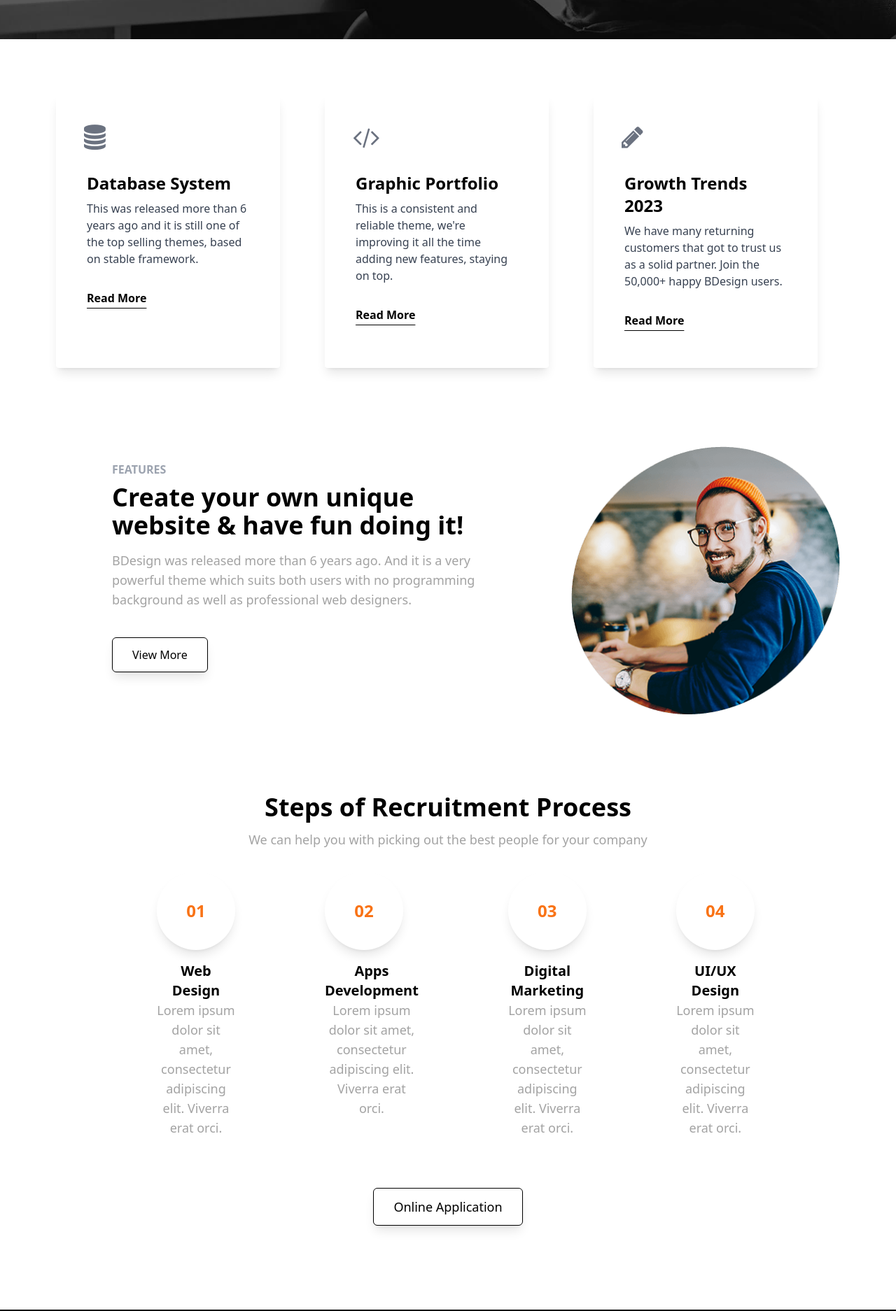
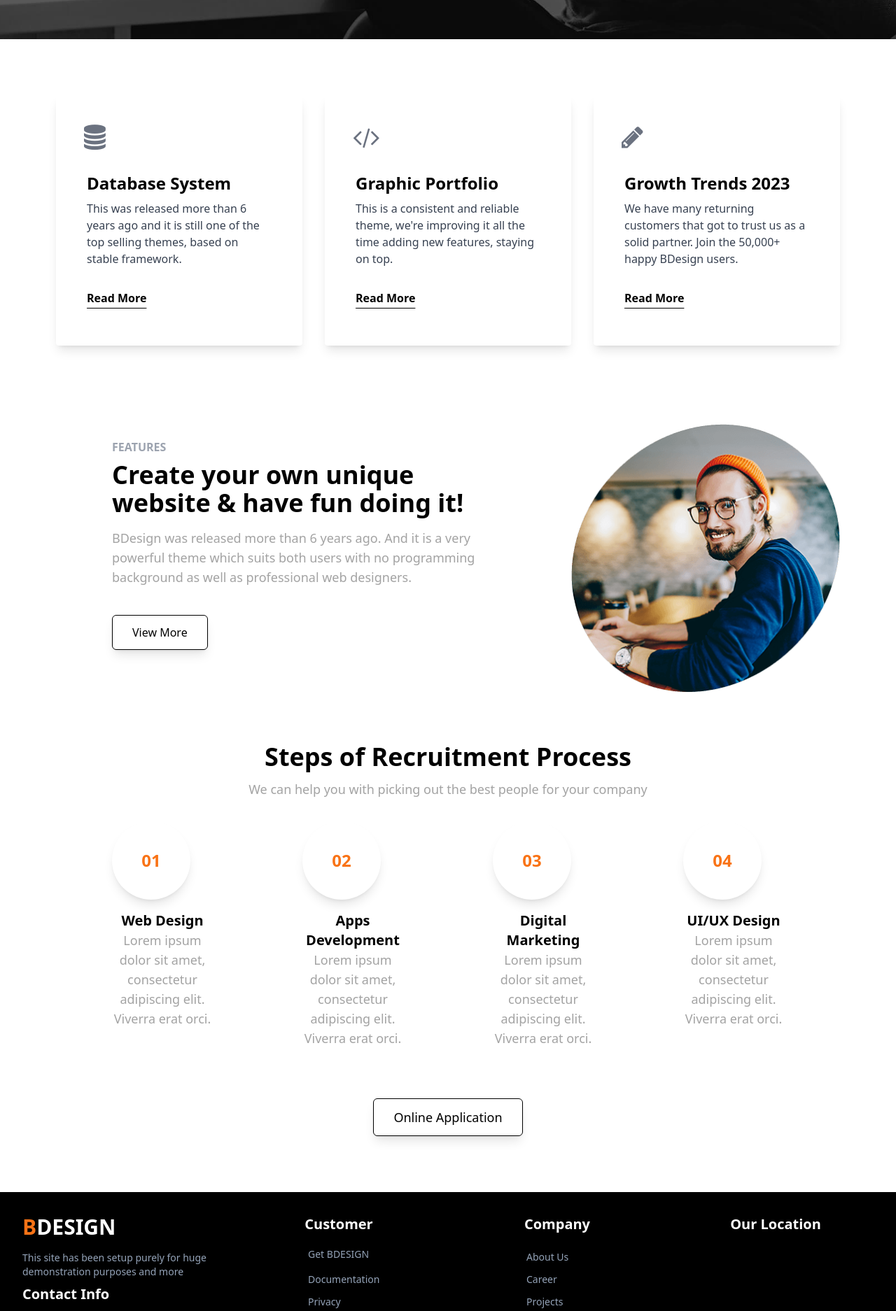
Before and after one commit to Bobchri/corporate-theme, a Next.js app: page / in a window 1280 px wide. Shown: the part 900-2774 px from the top of the page at 70% size. Built offline with nearby package versions, Linux system fonts and the light colour scheme.

Commit message:
refactor

```diff
--- a/src/components/Cards/Card.js
+++ b/src/components/Cards/Card.js
@@ -3,7 +3,7 @@ import "font-awesome/css/font-awesome.min.css";
 
 const Card = ({ icon, title, content }) => {
   return (
-    <div class="max-w-xs rounded overflow-hidden shadow-lg bg-white py-10 px-5">
+    <div class="max-w-xl rounded overflow-hidden shadow-lg bg-white py-10 px-5">
 
   <div class="text-4xl text-gray-600 px-5">
     <i class={`text-4xl text-gray-500 fa ${icon} mb-4`}></i>
--- a/src/components/Recruitment.js
+++ b/src/components/Recruitment.js
@@ -3,13 +3,14 @@ import Button from "./Button";
 
 const Recruitment = () => {
   return (
-    <div className="container mx-auto p-20">
-      <div className="max-w-4xl mx-auto text-center text-lg">
+    <div className="container mx-auto p-10">
+      <div className="max-w-5xl mx-auto text-center text-lg">
         <h1 className="text-4xl font-semibold mb-3">Steps of Recruitment Process</h1>
 
         <p className="text-base md:text-lg lg:text-neutral-400">
           We can help you with picking out the best people for your company
         </p>
+
 
         <div className="overflow-x-auto">
           <div className="flex space-x-16">
@@ -50,14 +51,18 @@ const Recruitment = () => {
               <div className="w-28 h-28 shadow-lg  bg-white rounded-full flex items-center justify-center">
                 <span className="text-orange-500 text-2xl font-semibold">04</span>
               </div>
+
               <h5 className="text-xl font-semibold mt-4">UI/UX Design</h5>
               <p className="text-base md:text-lg lg:text-neutral-400">
                 Lorem ipsum dolor sit amet, consectetur adipiscing elit. Viverra
                 erat orci.
               </p>
-            </div>
+              </div>
+
           </div>
+
         </div>
+
 
         <Button bgColor="white" textColor="black" text="Online Application" />
       </div>
```
